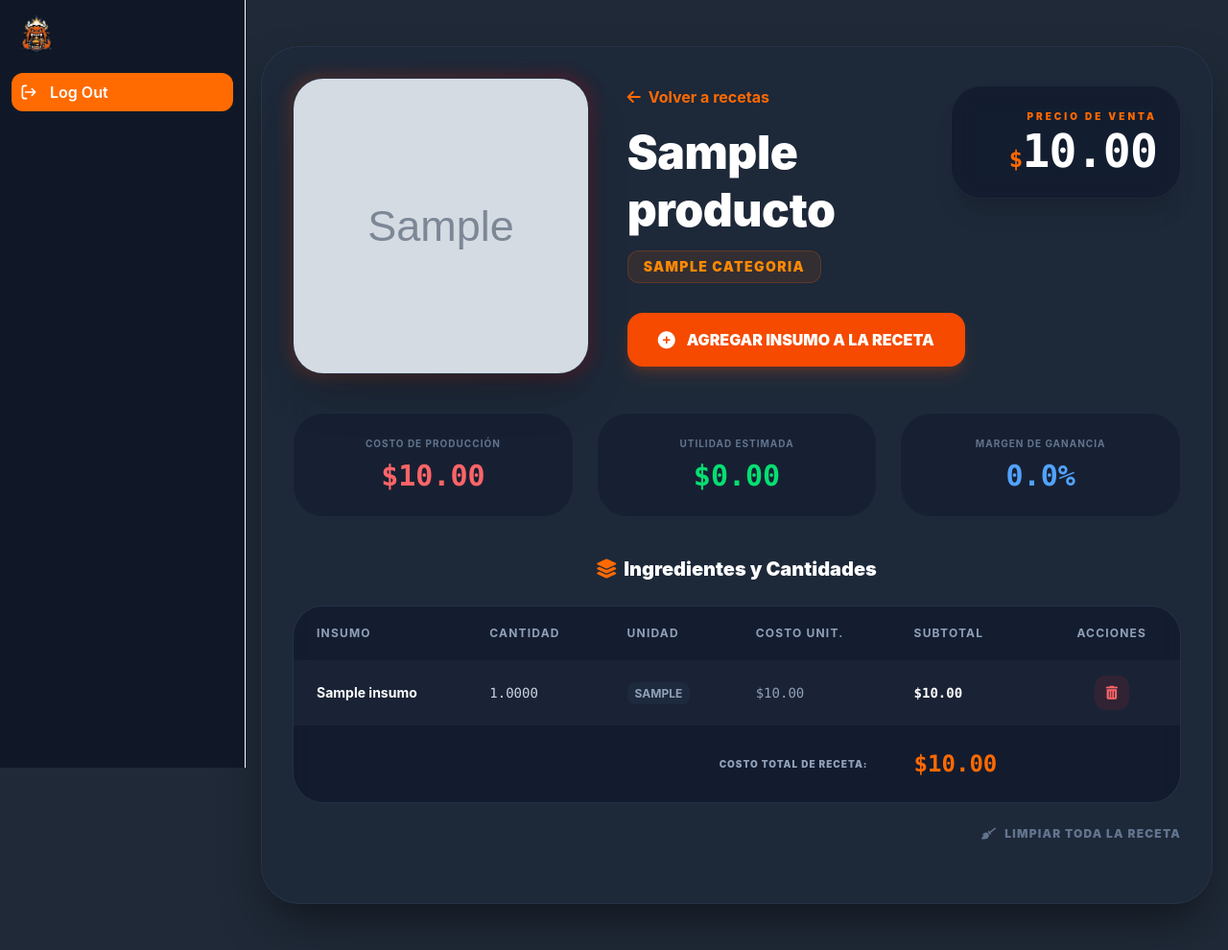
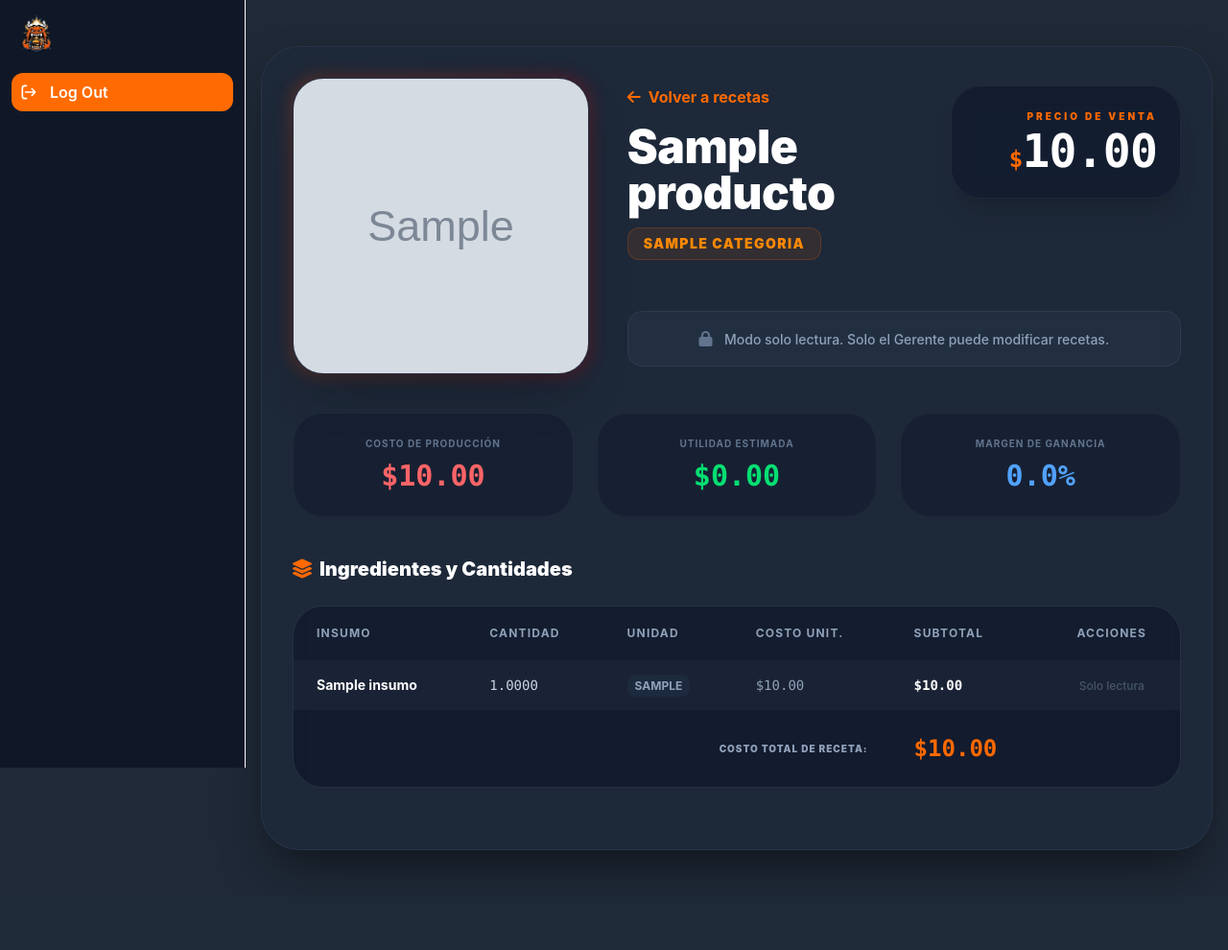
Before and after one commit to IDGS-804-23001532/Monster-eats, a Flask app: page /recetas/detalle/1 in a window 1280 px wide. Shown: the whole page at 96% size. After the commit the page ends 905 px from the top, so only its background shows below. Run offline with Flask 3, Linux system fonts and the light colour scheme; a user stored in the database is signed in; tables that the repository leaves empty hold one stand-in row (values such as "Sample post"); grey boxes marked "Sample" are stand-in pictures; some libraries are stand-ins or nearby versions.

Commit message:
se agregaron validaciones de rol

```diff
--- a/templates/recetas/detalle.html
+++ b/templates/recetas/detalle.html
@@ -36,8 +36,9 @@
                             <i class="fas fa-arrow-left group-hover:-translate-x-1 transition-transform"></i>
                             Volver a recetas
                         </a>
-                        <h2 class="text-5xl font-black text-white tracking-tight mb-3 leading-tight">{{
-                            producto.producto }}</h2>
+                        <h2 class="text-5xl font-black text-white tracking-tight mb-3 leading-tighter">
+                            {{ producto.producto }}
+                        </h2>
                         <span
                             class="inline-block px-4 py-1.5 rounded-xl bg-orange-500/10 text-orange-400 text-sm font-black uppercase tracking-widest border border-orange-500/20">
                             {{ producto.categoria }}
@@ -55,10 +56,17 @@
                 </div>
 
                 <div class="mt-6 hidden lg:block">
+                    {% if current_user.has_role('gerente') %}
                     <button onclick="abrirModalAgregar()"
                         class="bg-orange-600 hover:bg-orange-500 text-white px-8 py-4 rounded-2xl font-black shadow-lg shadow-orange-600/20 transition-all hover:scale-105 flex items-center gap-3">
                         <i class="fas fa-plus-circle text-lg"></i> AGREGAR INSUMO A LA RECETA
                     </button>
+                    {% else %}
+                    <div class="bg-slate-700/30 rounded-2xl p-4 text-center border border-slate-600/30">
+                        <i class="fas fa-lock mr-2 text-slate-500"></i>
+                        <span class="text-slate-400 text-sm font-medium">Modo solo lectura. Solo el Gerente puede modificar recetas.</span>
+                    </div>
+                    {% endif %}
                 </div>
             </div>
         </div>
@@ -89,14 +97,16 @@
         </div>
 
         <div class="mb-8">
-            <div class="flex flex-col sm:row justify-between items-center mb-6 gap-4">
+            <div class="flex flex-col sm:flex-row justify-between items-center mb-6 gap-4">
                 <h3 class="text-xl font-black text-white flex items-center gap-2">
                     <i class="fas fa-layer-group text-orange-500"></i> Ingredientes y Cantidades
                 </h3>
+                {% if current_user.has_role('gerente') %}
                 <button onclick="abrirModalAgregar()"
                     class="lg:hidden w-full bg-orange-600 hover:bg-orange-500 text-white px-6 py-4 rounded-2xl font-black shadow-lg transition-all flex items-center justify-center gap-2">
                     <i class="fas fa-plus-circle"></i> AGREGAR INSUMO
                 </button>
+                {% endif %}
             </div>
 
             <div class="relative overflow-x-auto rounded-[2rem] border border-slate-700/50 bg-slate-900/20">
@@ -126,6 +136,7 @@
                             <td class="px-6 py-4 font-mono font-bold text-white">${{ "%.2f"|format(insumo.costo_parcial)
                                 }}</td>
                             <td class="px-6 py-4 text-center">
+                                {% if current_user.has_role('gerente') %}
                                 <form
                                     action="{{ url_for('recetas.eliminar_insumo', id_producto=producto.id_producto, id_insumo=insumo.id_insumo) }}"
                                     method="POST" onsubmit="return confirm('¿Eliminar este insumo de la receta?');">
@@ -135,6 +146,9 @@
                                         <i class="fas fa-trash-alt"></i>
                                     </button>
                                 </form>
+                                {% else %}
+                                <span class="text-slate-600 text-xs font-medium">Solo lectura</span>
+                                {% endif %}
                             </td>
                         </tr>
                         {% else %}
@@ -165,7 +179,7 @@
                 </table>
             </div>
 
-            {% if insumos %}
+            {% if insumos and current_user.has_role('gerente') %}
             <div class="mt-6 flex justify-end">
                 <form action="{{ url_for('recetas.limpiar', id_producto=producto.id_producto) }}" method="POST"
                     onsubmit="return confirm('¿Limpiar toda la receta? Esto eliminará todos los insumos.');">
--- a/templates/recetas/index.html
+++ b/templates/recetas/index.html
@@ -12,11 +12,13 @@
                     </h2>
                     <p class="text-slate-400 mt-1">Gestión de costos y utilidad por producto.</p>
                 </div>
+                {% if current_user.has_role('gerente') %}
                 <a href="{{ url_for('recetas.crear') }}"
                     class="group flex items-center gap-2 bg-orange-500 hover:bg-orange-600 text-white px-6 py-3 rounded-2xl font-bold transition-all duration-300 shadow-lg shadow-orange-500/20 hover:scale-105">
                     <i class="fas fa-plus group-hover:rotate-90 transition-transform duration-300"></i>
                     <span>Nueva Receta</span>
                 </a>
+                {% endif %}
             </div>
 
             <form action="{{ url_for('recetas.index') }}" method="GET" class="w-full md:w-1/3">
```
Also changed, not shown: static/dist/output.css.
